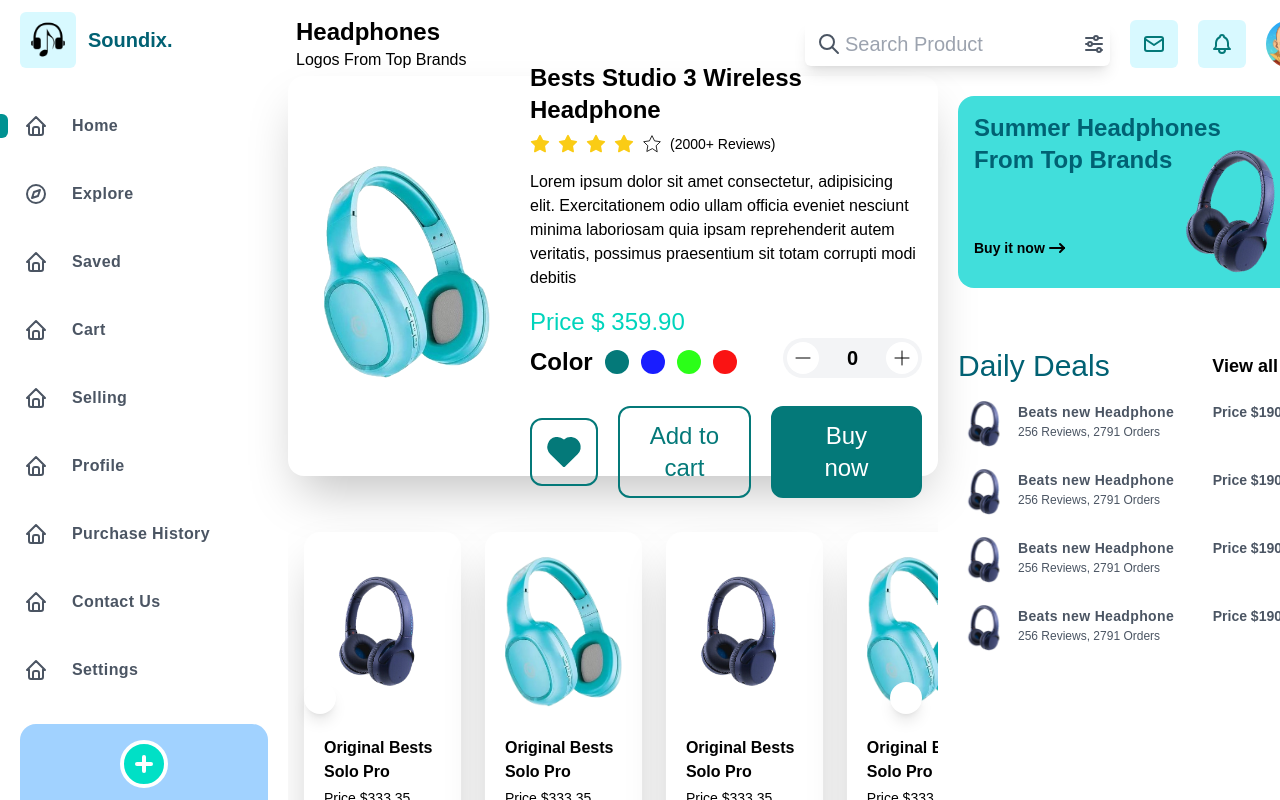
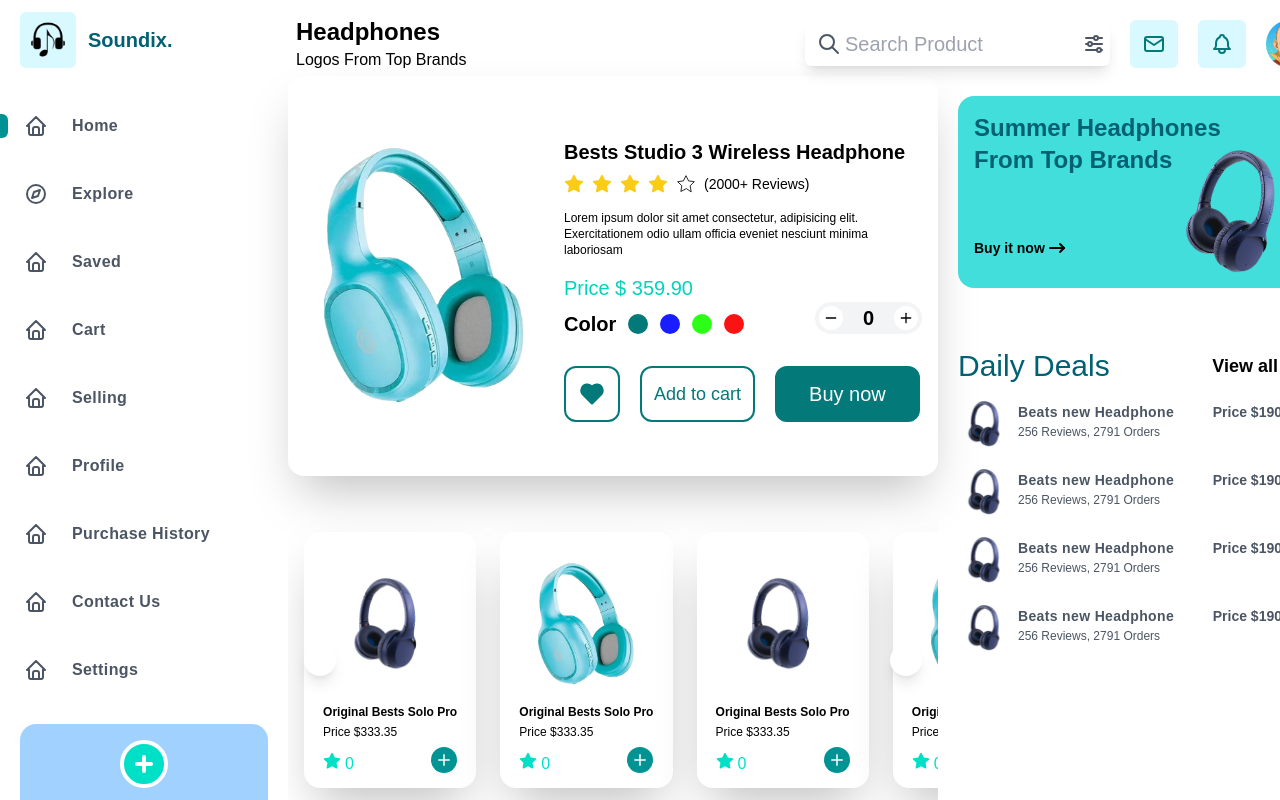
Before and after one commit to Majid-Arab/soundix-tailwind, a Next.js app: page / in a window 1280 px wide. Shown: the top 800 px of the page. Built offline with nearby package versions, Linux system fonts and the light colour scheme.

Commit message:
carousel responsiveness

```diff
--- a/src/app/layout.tsx
+++ b/src/app/layout.tsx
@@ -19,7 +19,7 @@
 }>) {
   return (
     <html lang="en">
-      <body className="h-screen flex">
+      <body className="h-screen flex font-sans">
         {/* <!-- Sidebar --> */}
         <div className="h-full w-72 text-white flex-shrink-0 py-3">
           <Sidebar />
--- a/src/components/main/ProducDetail.tsx
+++ b/src/components/main/ProducDetail.tsx
@@ -9,31 +9,35 @@
 function ProducDetail() {
   return (
     <div className="flex justify-between items-center gap-5 h-[400px] p-4 rounded-2xl shadow-2xl">
-      <div className="px-5 w-1/3">
-        <span className="inline-block ">
-          <Image src={Product} alt="" width={1000} height={500} />
+      <div className="px-5 w-60">
+        <span>
+          <Image src={Product} alt="" width={500} height={500} />
         </span>
       </div>
+
       <div className="flex-1">
-        <h2 className="font-bold text-2xl capitalize py-2">
-         Bests Studio 3 Wireless headphone
+        <h2 className="font-bold text-2xl capitalize py-2 xl:text-xl">
+          Bests Studio 3 Wireless headphone
         </h2>
+
         <Rating />
-        <p className="py-4">
+
+        <p className="py-4 xl:text-xs">
           Lorem ipsum dolor sit amet consectetur, adipisicing elit.
           Exercitationem odio ullam officia eveniet nesciunt minima laboriosam
-          quia ipsam reprehenderit autem veritatis, possimus praesentium sit
-          totam corrupti modi debitis
         </p>
 
-        <span className="text-2xl py-3 text-[#00D4BC]">Price $ 359.90</span>
+        <span className="text-2xl py-3 text-[#00D4BC] xl:text-xl">
+          Price $ 359.90
+        </span>
+
         <div className="flex justify-between">
-          <span className="flex items-center gap-3 text-2xl font-semibold py-2">
+          <span className="flex items-center gap-3 text-2xl font-semibold py-2 xl:text-xl">
             Color
-            <span className="w-6 h-6 rounded-full bg-[#047979]"></span>
-            <span className="w-6 h-6 rounded-full bg-[#191dff]"></span>
-            <span className="w-6 h-6 rounded-full bg-[#2bff18]"></span>
-            <span className="w-6 h-6 rounded-full bg-[#fa1313]"></span>
+            <span className="w-6 h-6 rounded-full bg-[#047979] xl:w-5  xl:h-5"></span>
+            <span className="w-6 h-6 rounded-full bg-[#191dff] xl:w-5  xl:h-5"></span>
+            <span className="w-6 h-6 rounded-full bg-[#2bff18] xl:w-5  xl:h-5"></span>
+            <span className="w-6 h-6 rounded-full bg-[#fa1313] xl:w-5  xl:h-5"></span>
           </span>
           <ProductCount />
         </div>
--- a/src/components/main/button.tsx
+++ b/src/components/main/button.tsx
@@ -8,19 +8,19 @@
         type="button"
         className="relative rounded-xl p-3 text-[#047979] hover:text-[#da3535] border-2 border-[#047979] "
       >
-        <span className="text-xs">
-          <IconHeartFilled stroke={2} className="w-10 h-10" />
+        <span>
+          <IconHeartFilled stroke={2} className="w-10 h-10 xl:w-7 xl:h-7" />
         </span>
       </button>
       <button
         type="button"
-        className="relative text-2xl rounded-xl p-3 text-[#047979] border-2 border-[#047979] hover:bg-[#047979] hover:text-white "
+        className="relative text-2xl xl:text-lg rounded-xl p-3 text-[#047979] border-2 border-[#047979] hover:bg-[#047979] hover:text-white "
       >
         Add to cart
       </button>
       <button
         type="button"
-        className="relative text-2xl rounded-xl p-3 bg-[#047979] px-8 text-white border-2 border-[#047979] hover:bg-[#415353] "
+        className="relative text-2xl xl:text-xl rounded-xl p-3 bg-[#047979] px-8 text-white border-2 border-[#047979] hover:bg-[#415353] "
       >
         Buy now
       </button>
--- a/src/components/main/carousel.tsx
+++ b/src/components/main/carousel.tsx
@@ -58,27 +58,27 @@
         {slides.map((slide, index) => (
           <div
             key={index}
-            className="flex flex-col justify-between items-center gap-6 p-5 flex-shrink-0 bg-white rounded-2xl shadow-2xl"
+            className="flex flex-col justify-between items-center gap-6 p-5 xl:gap-0 xl:p-3 flex-shrink-0 bg-white rounded-2xl shadow-2xl"
             style={{
-              width: `calc(100% / 4.5)`,
+              width: `calc(100% / 4.1)`,
             }}
           >
             <Image
               src={slide.src}
-              className="w-40 h-40 object-contain"
+              className="w-40 h-40 object-contain xl:w-24 xl:h-2w-24"
               alt={slide.alt}
             />
             <div>
-              <div className="font-bold capitalize">{slide.title}</div>
-              <div className="text-sm font-medium py-1">
+              <div className="font-bold capitalize xl:text-xs">{slide.title}</div>
+              <div className="text-sm font-medium py-1 xl:text-xs">
                 Price ${slide.price}
               </div>
               <div className="flex items-center justify-between">
                 <span className="flex items-start text-[#00E0C6] gap-1 pt-2">
-                  <IconStarFilled color="#00E0C6" size={20} /> {slide.rating}
+                  <IconStarFilled color="#00E0C6" size={18} /> {slide.rating}
                 </span>
                 <div className="bg-[#009393] relative rounded-full p-1 text-white font-semibold">
-                  <IconPlus stroke={2} color="white" />
+                  <IconPlus stroke={2} color="white" size={18}/>
                 </div>
               </div>
             </div>
--- a/src/components/main/productCount.tsx
+++ b/src/components/main/productCount.tsx
@@ -8,19 +8,19 @@
   const decrementCount = () => setCount(count > 0 ? count - 1 : 0);
 
   return (
-    <div className="flex items-center gap-3 bg-gray-100 rounded-full p-1 text-black font-semibold h-10">
+    <div className="flex items-center gap-3 bg-gray-100 rounded-full p-1 text-black font-semibold h-10 xl:h-8">
       <button
         className="bg-white rounded-full text-black p-1"
         onClick={decrementCount}
       >
-        <IconMinus stroke={1} />
+        <IconMinus stroke={2} size={16}/>
       </button>
-      <span className="px-4 text-xl">{count}</span>
+      <span className="px-4 xl:px-2 text-xl">{count}</span>
       <button
         className="bg-white rounded-full text-black p-1"
         onClick={incrementCount}
       >
-        <IconPlus stroke={1} />
+        <IconPlus stroke={2} size={16} />
       </button>
     </div>
   );
```
